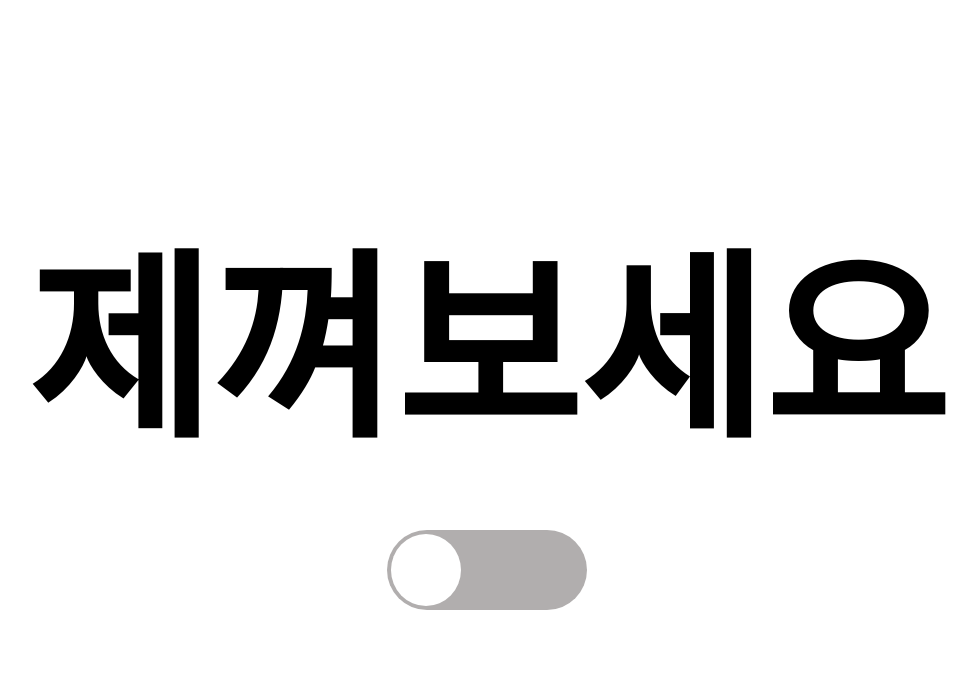
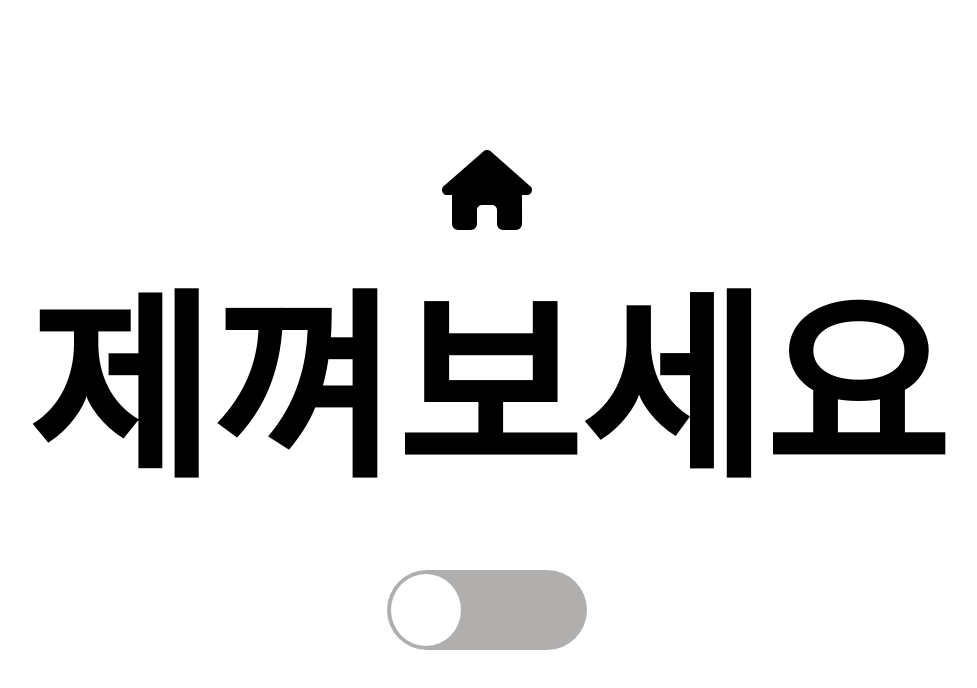
Before and after one commit to limdumb/React-Study, a React (Create React App) app: page /toggle in a window 1280 px wide. Shown: the top 688 px of the page, without its empty margins (153-1130 px from the left). Built offline with nearby package versions, Linux system fonts and the light colour scheme.

Commit message:
홈 버튼 생성

```diff
--- a/src/Components/SwitchToggle.jsx
+++ b/src/Components/SwitchToggle.jsx
@@ -1,17 +1,22 @@
+import React from 'react';
 import './SwitchToggle.css';
+import { FontAwesomeIcon } from '@fortawesome/react-fontawesome';
+import { faHouse } from '@fortawesome/free-solid-svg-icons';
 
 export default function SwitchToggle() {
     return (
         <>
+        <FontAwesomeIcon icon={faHouse} size="5x"/>
         <h1>제껴보세요</h1>
         <label className="switch">
-            <input type="checkbox"></input>
+            <input type="checkbox" onClick={TogleAlert}></input>
             <span className="slider round"></span>
         </label>
         </>
     )
 }
 
+//함수 선언식으로 호이스팅 적용
 function TogleAlert() {
     setTimeout(() => {
         alert('그 코딩실력에 잠이와? TIL은 썼니?')
```
